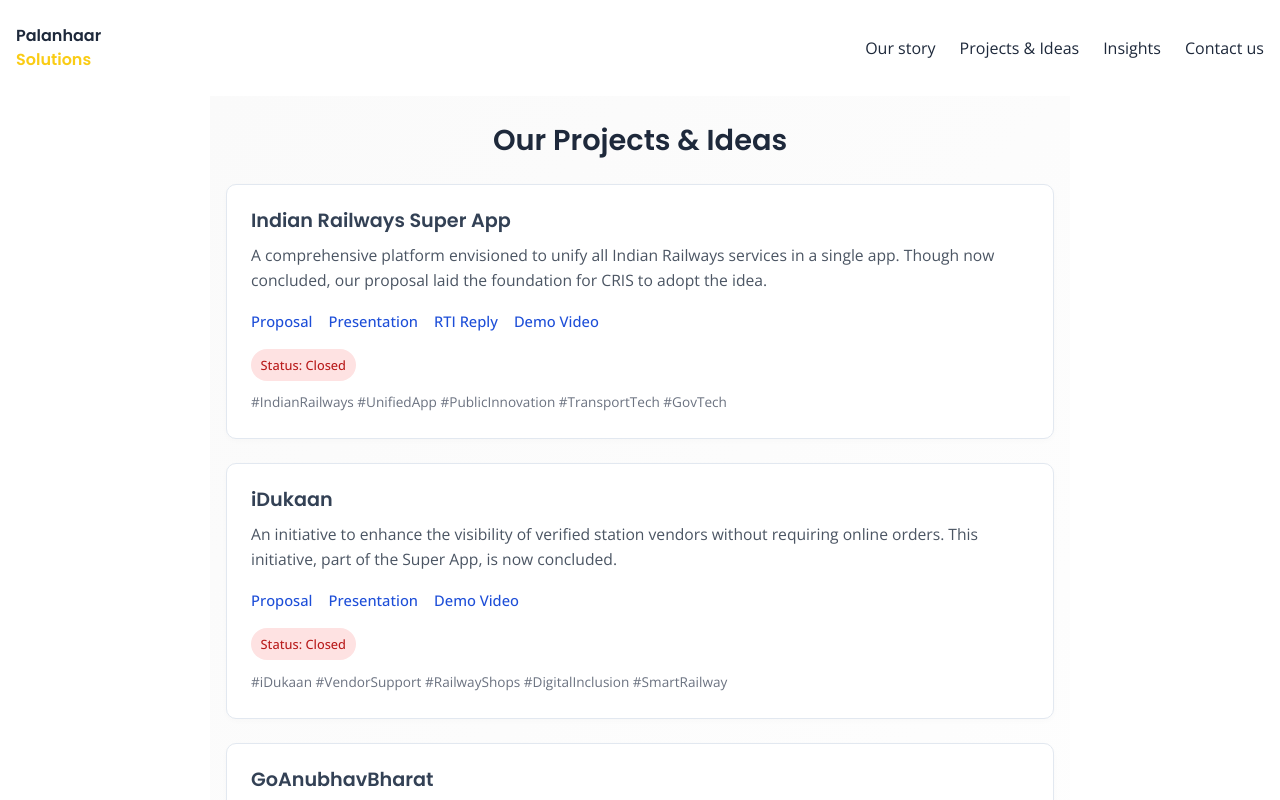
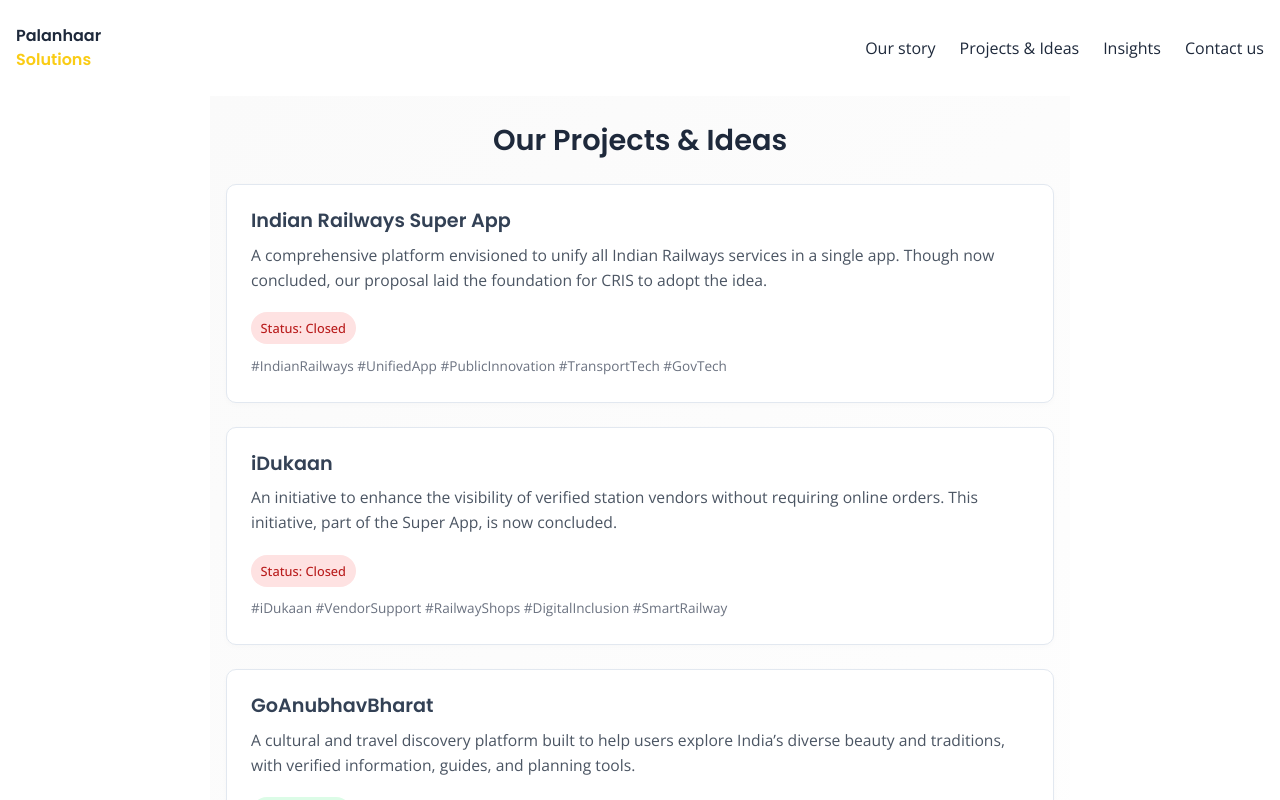
Before and after one commit to vm-palanhaar/palanhaar-official-website, a SvelteKit app: page /ideas in a window 1280 px wide. Shown: the top 800 px of the page. Built offline with nearby package versions, Linux system fonts and the light colour scheme.

Commit message:
remove links

```diff
--- a/src/routes/ideas/+page.svelte
+++ b/src/routes/ideas/+page.svelte
@@ -17,12 +17,6 @@
     <p>
       A comprehensive platform envisioned to unify all Indian Railways services in a single app. Though now concluded, our proposal laid the foundation for CRIS to adopt the idea.
     </p>
-    <div class="links">
-      <a href="#">Proposal</a>
-      <a href="#">Presentation</a>
-      <a href="#">RTI Reply</a>
-      <a href="#">Demo Video</a>
-    </div>
     <span class="status closed">Status: Closed</span>
     <div class="hashtags">#IndianRailways #UnifiedApp #PublicInnovation #TransportTech #GovTech</div>
   </div>
@@ -32,11 +26,6 @@
     <p>
       An initiative to enhance the visibility of verified station vendors without requiring online orders. This initiative, part of the Super App, is now concluded.
     </p>
-    <div class="links">
-      <a href="#">Proposal</a>
-      <a href="#">Presentation</a>
-      <a href="#">Demo Video</a>
-    </div>
     <span class="status closed">Status: Closed</span>
     <div class="hashtags">#iDukaan #VendorSupport #RailwayShops #DigitalInclusion #SmartRailway</div>
   </div>
@@ -46,9 +35,6 @@
     <p>
       A cultural and travel discovery platform built to help users explore India’s diverse beauty and traditions, with verified information, guides, and planning tools.
     </p>
-    <div class="links">
-      <a href="https://goanubhavbharat.com" target="_blank">Website</a>
-    </div>
     <span class="status active">Status: Active</span>
     <div class="hashtags">#GoAnubhavBharat #IncredibleIndia #DigitalTravel #BharatDarshan #LocalExploration</div>
   </div>
@@ -93,21 +79,6 @@
   line-height: 1.6;
   margin-bottom: 1rem;
 }
-.links {
-  display: flex;
-  flex-wrap: wrap;
-  gap: 1rem;
-  margin-bottom: 0.8rem;
-}
-.links a {
-  color: #1d4ed8;
-  text-decoration: none;
-  font-weight: 500;
-  font-size: 0.92rem;
-}
-.links a:hover {
-  text-decoration: underline;
-}
 .status {
   display: inline-block;
   font-size: 0.8rem;
```
